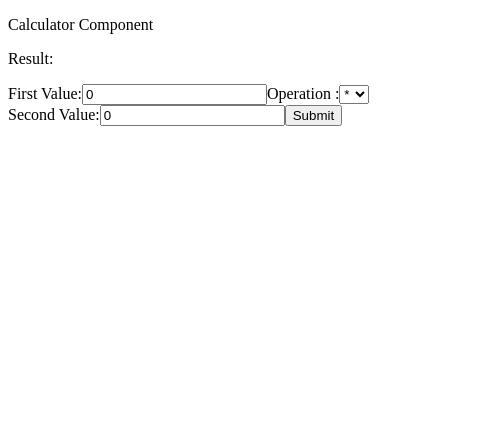
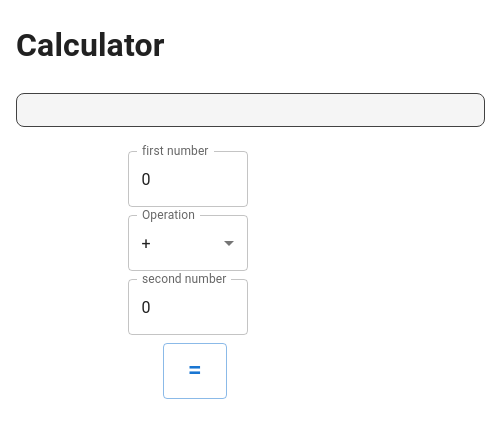
Before and after one commit to MattVaughan-Jones/PracticeProject, a React (Create React App) app in the folder practice-project-ui/: page / in a window 390 px wide. Shown: the top 438 px of the page, 485 px wide, since content can reach past the window. Built offline with nearby package versions, Linux system fonts and the light colour scheme; no server answers.

Commit message:
Pp 17 (#10)
* implemented MaterialUI

* update form field and button appearance

* added basic non-responsive layout

* deleted theme.tx file because unused

* removed redundant theme import from index.tsx

* addressed PR comments: combined imports into single statements

```diff
--- a/practice-project-ui/package.json
+++ b/practice-project-ui/package.json
@@ -3,6 +3,9 @@
   "version": "0.1.0",
   "private": true,
   "dependencies": {
+    "@emotion/react": "^11.10.5",
+    "@emotion/styled": "^11.10.5",
+    "@mui/material": "^5.11.8",
     "@testing-library/jest-dom": "^5.16.5",
     "@testing-library/react": "^13.4.0",
     "@testing-library/user-event": "^13.5.0",
--- a/practice-project-ui/src/Calculator.tsx
+++ b/practice-project-ui/src/Calculator.tsx
@@ -1,9 +1,6 @@
-import * as React from "react";
+import { FormControl, TextField, Container, MenuItem, Button, Grid, Box } from '@mui/material';
+import React, { useState } from 'react';
 import axios from 'axios';
-import { useState } from 'react';
-import ReactDOM from 'react-dom/client';
-import dotenv from 'dotenv';
-
 
 const baseURL = process.env.REACT_APP_BASE_URL;
 
@@ -53,31 +50,96 @@ function Calculator() {
       setInputs(values => ({...values, [name]: value}))
     }
 
-    return (
-      <>
+  return (
+    <>
+      <head>
+        <meta name="viewport" content="initial-scale=1, width=device-width"/>
+      </head>
+      <Container>
         <header>
-          <p>Calculator Component</p>
-          <p>Result: {result}</p>
+          <h1>Calculator</h1>
         </header>
+        <Box
+          sx={{
+            my: 3,
+            width: '469px',
+            bgcolor: 'grey.100',
+            color: 'grey.800',
+            border: '1px solid',
+            borderRadius: 2,
+            fontSize: '2rem',
+            fontWeight: '700',
+            textAlign: 'center',
+          }}
+        >
+          <p>{result}</p>
+        </Box>
         <form onSubmit={calculate}>
-          <label>First Value:
-            <input type="number" name="firstValue" value={inputs.firstValue} onInput={handleChange}/>
-          </label>
-          <label>Operation :
-            <select name="operation">
-              <option value={ Operation.Multiply }>{ Operation.Multiply }</option>
-              <option value={ Operation.Divide }>{ Operation.Divide }</option>
-              <option value={ Operation.Add }>{ Operation.Add }</option>
-              <option value={ Operation.Subtract }>{ Operation.Subtract }</option>
-            </select>
-          </label>
-          <label>Second Value:
-            <input type="number" name="secondValue" value={inputs.secondValue} onInput={handleChange}/>
-          </label>
-          <button type="submit">Submit</button>
+          <Grid
+            container
+            direction={{ xs: 'column', sm: 'row' }}
+            rowSpacing={{xs: 1, sm: 0}}
+            justifyContent={{xs:'center', sm:'flex-start'}}
+            alignItems='center'
+          >
+            <Grid item pr={'15px'}>
+              <FormControl>
+                <TextField
+                  label="first number"
+                  type="number"
+                  name="firstValue"
+                  value={inputs.firstValue}
+                  onInput={handleChange}
+                  style={{ width: 120}}
+                />
+              </FormControl>
+            </Grid>
+            <Grid item pr={'15px'}>
+              <FormControl>
+                <TextField
+                  select
+                  label="Operation"
+                  name="operation"
+                  defaultValue={Operation.Add}
+                  style={{ width: 120}}
+                >
+                  <MenuItem key={Operation.Multiply} value={Operation.Multiply}>
+                    {Operation.Multiply}
+                  </MenuItem>
+                  <MenuItem key={Operation.Divide} value={Operation.Divide}>
+                    {Operation.Divide}
+                  </MenuItem>
+                  <MenuItem key={Operation.Add} value={Operation.Add}>
+                    {Operation.Add}
+                  </MenuItem>
+                  <MenuItem key={Operation.Subtract} value={Operation.Subtract}>
+                    {Operation.Subtract}
+                  </MenuItem>
+                </TextField>
+              </FormControl>
+            </Grid>
+            <Grid item pr={'15px'}>
+              <FormControl>
+                <TextField
+                  label="second number"
+                  type="number"
+                  name="secondValue"
+                  value={inputs.secondValue}
+                  onInput={handleChange}
+                  style={{ width: 120}}
+                />
+              </FormControl>
+            </Grid>
+            <Grid item>
+              <FormControl>
+                <Button sx={{fontSize: 25}} variant="outlined" type="submit">=</Button>
+              </FormControl>
+            </Grid>
+          </Grid>
         </form>
-      </>
-    )
+      </Container>
+    </>
+  )
 }
 
 export default Calculator;
--- a/practice-project-ui/src/index.tsx
+++ b/practice-project-ui/src/index.tsx
@@ -1,10 +1,12 @@
-import * as React from 'react';
+import CssBaseline from '@mui/material/CssBaseline';
 import * as ReactDOM from 'react-dom/client';
 import Calculator from './Calculator';
+import * as React from 'react';
 
 const root = ReactDOM.createRoot(document.getElementById('root'));
 root.render(
-  <React.StrictMode>
-    <Calculator />
-  </React.StrictMode>
+    <React.StrictMode>
+      <CssBaseline />
+      <Calculator />
+    </React.StrictMode>
 );
```
Also changed, not shown: 1 other file (tests, documents, lock files or other folders).
